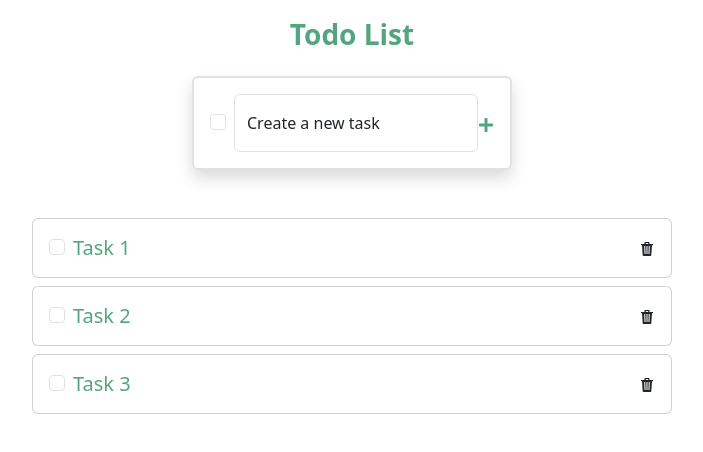
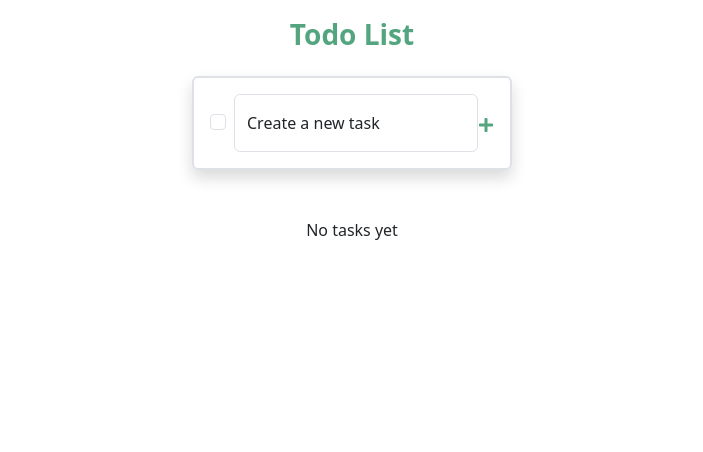
Before and after one commit to YuryXXl/ToDo-List-Project, a React (Vite) app: page / in a window 1280 px wide. Shown: the top 452 px of the page, without its empty margins (288-991 px from the left). Built offline with nearby package versions, Linux system fonts and the light colour scheme.

Commit message:
last changes

```diff
--- a/src/App.jsx
+++ b/src/App.jsx
@@ -4,28 +4,23 @@ import TaskList from "./components/TaskList";
 import { useState } from "react";
 
 function App() {
-  const [tasks, setTasks] = useState([
-    { id: 1001, todo: "Task 1", checked: false },
-    { id: 1002, todo: "Task 2", checked: false },
-    { id: 1003, todo: "Task 3", checked: false },
-  ]);
+  const [tasks, setTasks] = useState([]);
 
   const addTask = (newTask) => {
     console.log("newTask", newTask);
     setTasks((prev) => [...prev, newTask]);
   };
+  const removeTask = (id) => {
+    setTasks((prev) => prev.filter((task) => task.id !== id));
+  };
 
-  const deleteTask = (id) => {
-    setTasks((prev) => prev.filter((task) => task.id !== id));
-
-  }
   return (
     <>
       <Navbar />
       <div className="d-flex justify-content-center">
-        <TaskForm addTask={addTask}/>
+        <TaskForm addTask={addTask} />
       </div>
-      <TaskList tasks={tasks}/>
+      <TaskList tasks={tasks} removeTask={removeTask} />
     </>
   );
 }
--- a/src/components/TaskCard.jsx
+++ b/src/components/TaskCard.jsx
@@ -3,7 +3,7 @@ import { IoTrashSharp } from "react-icons/io5";
 
 
 
-function TaskCard({task}) {
+function TaskCard({task, removeTask}) {
   return (
     <div className="col-6">
       <div className="card">
@@ -15,7 +15,7 @@ function TaskCard({task}) {
             <input
               className="form-check-input"
               type="checkbox"
-              value={task.checked}
+              checked={task.checked}
             />
 
           </div>
@@ -23,9 +23,9 @@ function TaskCard({task}) {
             {task.todo}
           </h5>
          </div>
-          <div className="text-body">
+          <button onClick={() => removeTask(task.id)} className="text-danger btn">
             <IoTrashSharp />
-          </div>
+          </button>
         </div>
       </div>
     </div>
--- a/src/components/TaskForm.jsx
+++ b/src/components/TaskForm.jsx
@@ -18,7 +18,7 @@ function TaskForm({ addTask }) {
 
     const newTask = {
       id: Date.now(),
-      task: task,
+      todo: task,
       checked: checked,
     };
 
--- a/src/components/TaskList.jsx
+++ b/src/components/TaskList.jsx
@@ -1,13 +1,14 @@
 
+import { HiH3 } from "react-icons/hi2";
 import TaskCard from "./TaskCard";
 
-function TaskList({tasks}) {
-  return (
-    <div className="task-list d-flex flex-column gap-2 align-items-center mt-5">
+function TaskList({tasks, removeTask}) {
+  return (tasks.length < 1 ? (<div className="task-list d-flex flex-column gap-2 align-items-center mt-5">No tasks yet</div>) :
+    (<div className="task-list d-flex flex-column gap-2 align-items-center mt-5">
         {tasks.map((task) => (
-          <TaskCard key={task.id} task={task} />
+          <TaskCard key={task.id} task={task} removeTask={removeTask}/>
         ))}
-    </div>
+    </div>)
   );
 }
 
```
